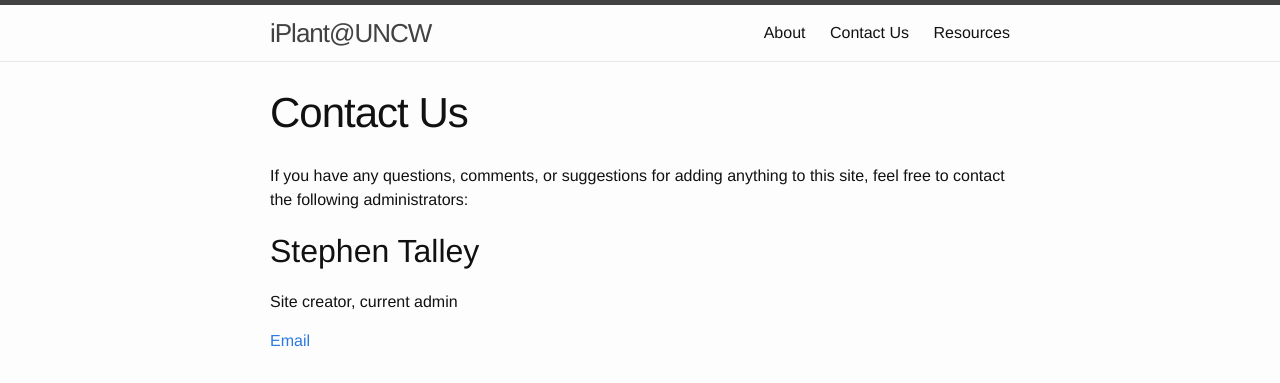
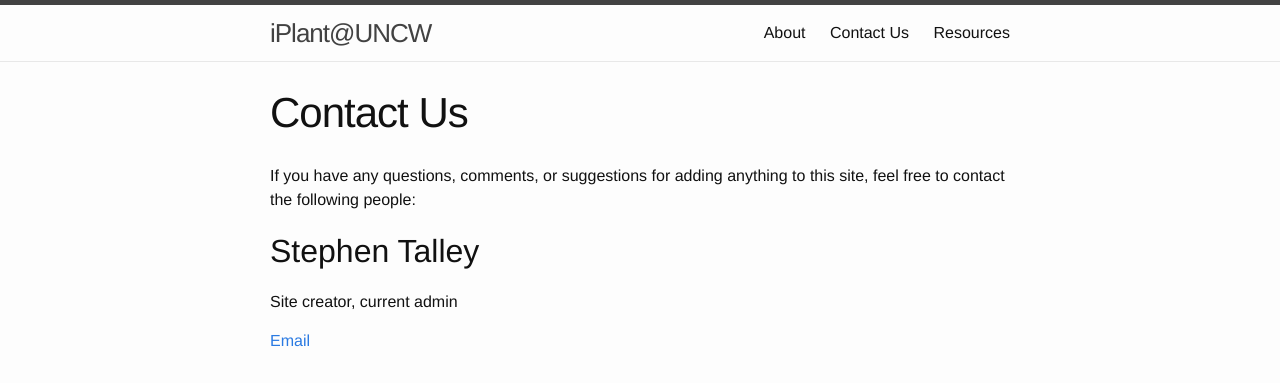
Before and after one commit to gpcarpen/UNCW-iPlant.github.io, a Jekyll site: the page built from contact.md, in a window 1280 px wide. Shown: the top 383 px of the page. Built offline with Jekyll 4.4.1, drawn with Linux system fonts in a browser that asks for light colours.

```diff
--- a/_posts/2015-03-21-welcome-to-jekyll.markdown
+++ b/_posts/2015-03-21-welcome-to-jekyll.markdown
@@ -1,7 +1,7 @@
 ---
 layout: post
 title:  "Welcome to Jekyll!"
-date:   2015-03-21 23:00:13
+date:   2015-03-22 00:43:20
 categories: jekyll update
 ---
 You’ll find this post in your `_posts` directory. Go ahead and edit it and re-build the site to see your changes. You can rebuild the site in many different ways, but the most common way is to run `jekyll serve`, which launches a web server and auto-regenerates your site when a file is updated.
--- a/contact.md
+++ b/contact.md
@@ -4,7 +4,7 @@ title: Contact Us
 permalink: /contact/
 ---
 
-If you have any questions, comments, or suggestions for adding anything to this site, feel free to contact the following administrators:
+If you have any questions, comments, or suggestions for adding anything to this site, feel free to contact the following people:
 
 ##Stephen Talley
 Site creator, current admin
```
Also changed, not shown: _posts/2015-03-22-intro-to-iPlant.md (added, +16 -0 lines), about.md (+1 -0 lines).
